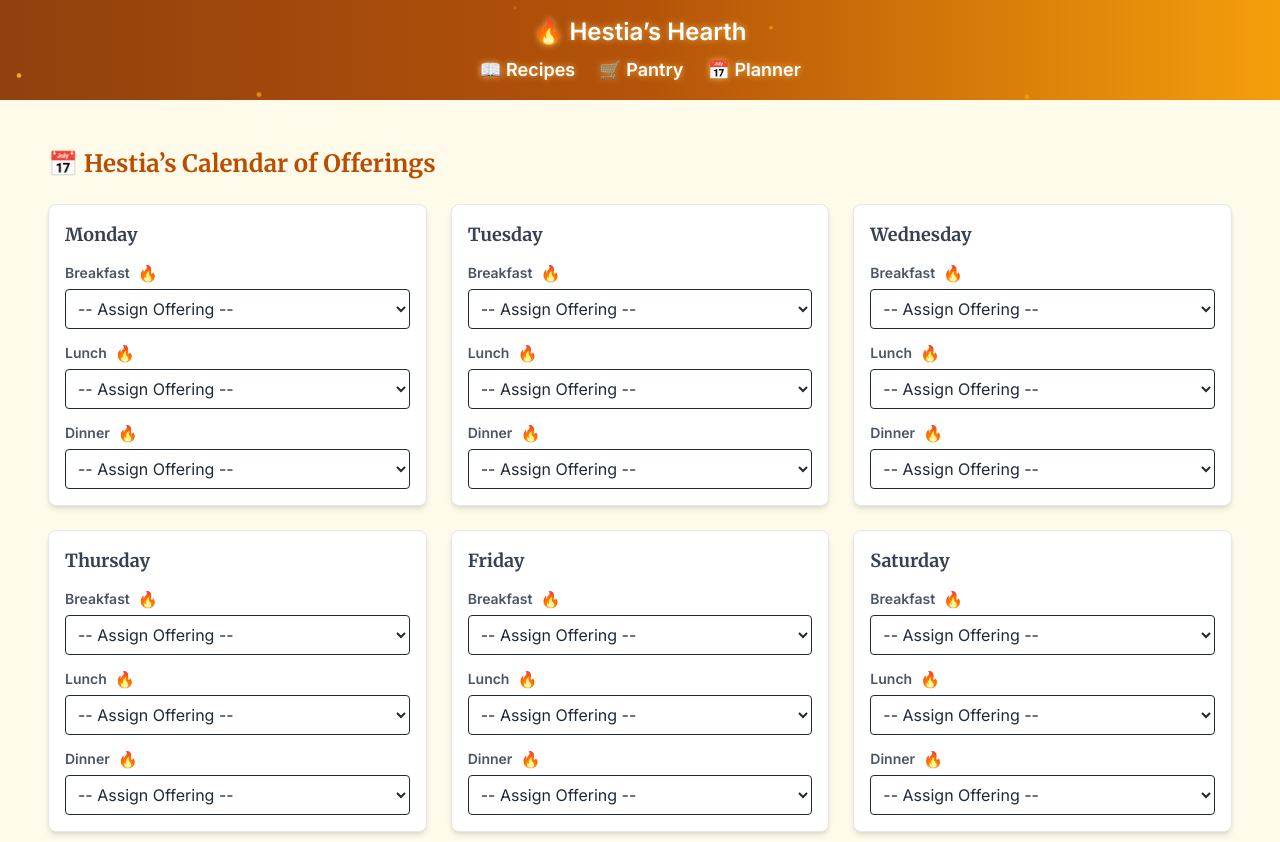
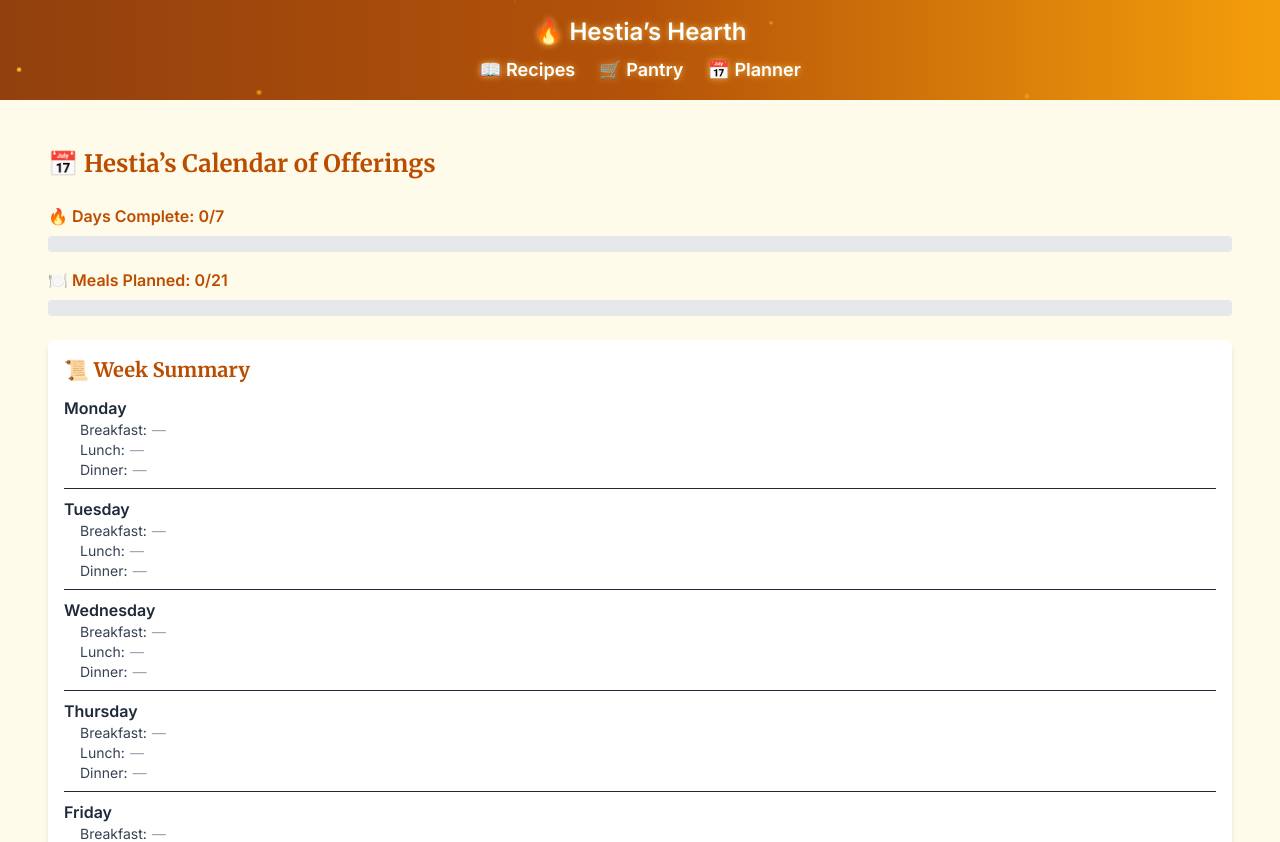
Before and after one commit to Mrls94/hestias-hearth, a React (Vite) app: page /planner in a window 1280 px wide. Shown: the top 842 px of the page. Built offline with nearby package versions, Linux system fonts and the light colour scheme.

Commit message:
feat: 3 meals per day

```diff
--- a/src/pages/Planner.jsx
+++ b/src/pages/Planner.jsx
@@ -69,11 +69,92 @@ export default function Planner() {
     alert("🛒 Weekly offerings sent to Hestia’s Pantry!");
   };
 
+  const days = ["Monday","Tuesday","Wednesday","Thursday","Friday","Saturday","Sunday"];
+  const mealTypes = ["Breakfast","Lunch","Dinner"];
+
+  // ✅ Count complete days
+  const completeDays = days.filter((day) => {
+    const meals = planner[day];
+    return meals && mealTypes.every((m) => meals[m]);
+  }).length;
+
+  // ✅ Count filled meals
+  let filledMeals = 0;
+  days.forEach((day) => {
+    const meals = planner[day] || {};
+    mealTypes.forEach((m) => {
+      if (meals[m]) filledMeals++;
+    });
+  });
+  const totalMeals = days.length * mealTypes.length;
+
+  // ✅ Percentages
+  const dayProgress = Math.round((completeDays / days.length) * 100);
+  const mealProgress = Math.round((filledMeals / totalMeals) * 100);
+
+
   return (
     <div className="min-h-screen bg-amber-50 p-6">
       <h1 className="text-2xl font-bold text-amber-700 mb-6">
         📅 Hestia’s Calendar of Offerings
       </h1>
+      <div className="mb-6 space-y-4">
+        {/* Day-level progress */}
+        <div>
+          <p className="font-semibold text-amber-700">
+            🔥 Days Complete: {completeDays}/{days.length}
+          </p>
+          <div className="w-full bg-gray-200 rounded h-4 mt-2">
+            <div
+              className="bg-amber-500 h-4 rounded transition-all"
+              style={{ width: `${dayProgress}%` }}
+            ></div>
+          </div>
+        </div>
+
+        {/* Meal-level progress */}
+        <div>
+          <p className="font-semibold text-amber-700">
+            🍽️ Meals Planned: {filledMeals}/{totalMeals}
+          </p>
+          <div className="w-full bg-gray-200 rounded h-4 mt-2">
+            <div
+              className="bg-green-500 h-4 rounded transition-all"
+              style={{ width: `${mealProgress}%` }}
+            ></div>
+          </div>
+        </div>
+
+        {/* Optional mythological flair */}
+        {dayProgress === 100 && mealProgress === 100 && (
+          <p className="mt-2 text-center text-lg font-bold text-amber-600 animate-pulse">
+            🌟 The Hearth is fully fed — Hestia smiles upon your offerings!
+          </p>
+        )}
+      </div>
+
+      <div className="mb-6 bg-white rounded-lg shadow-md p-4">
+        <h2 className="text-xl font-bold text-amber-700 mb-3">📜 Week Summary</h2>
+        <ul className="space-y-2">
+          {days.map((day) => {
+            const meals = planner[day] || {};
+            return (
+              <li key={day} className="border-b pb-2 last:border-b-0">
+                <p className="font-semibold text-gray-800">{day}</p>
+                <ul className="ml-4 text-sm text-gray-700">
+                  {mealTypes.map((meal) => (
+                    <li key={`${day}-${meal}`}>
+                      <span className="font-medium">{meal}:</span>{" "}
+                      {meals[meal] || <span className="italic text-gray-400">—</span>}
+                    </li>
+                  ))}
+                </ul>
+              </li>
+            );
+          })}
+        </ul>
+      </div>
+
 
       <MealPlannerGrid
         planner={planner}
```
